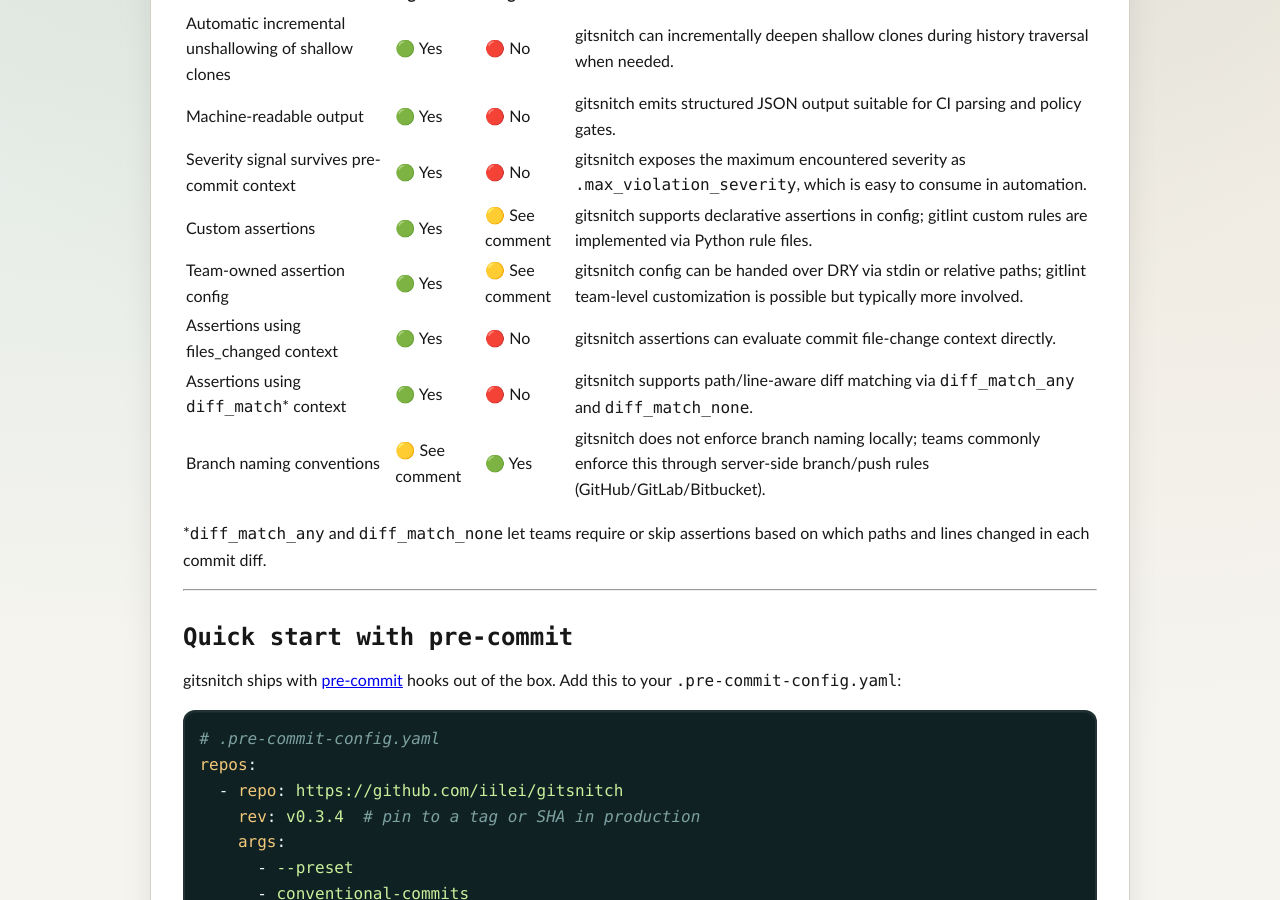
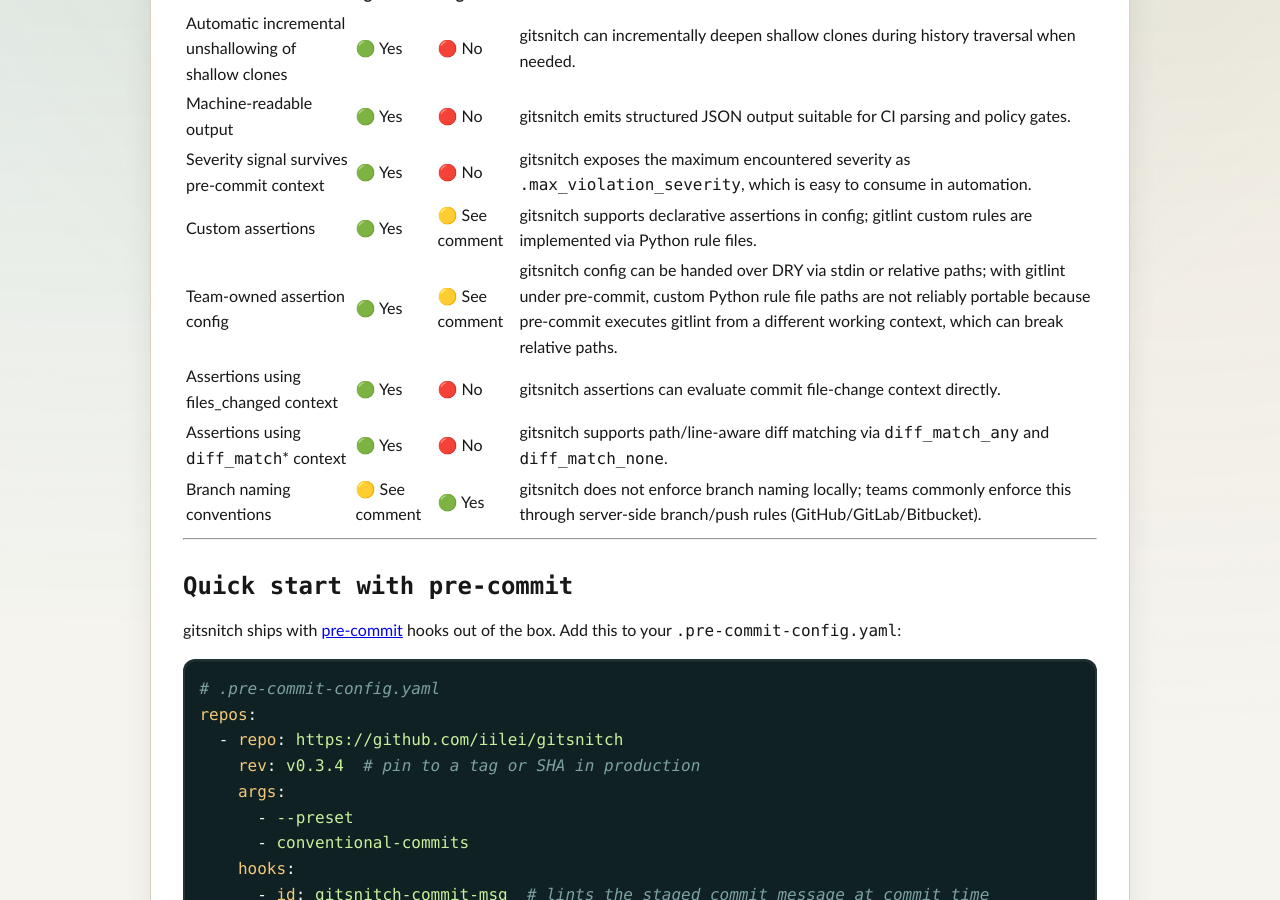
Before and after one commit to iilei/gitsnitch, a Jekyll site: the page built from index.md, in a window 1280 px wide and 900 px high, scrolled down 740 px. Built offline with Jekyll 4.4.1, drawn with Linux system fonts in a browser that asks for light colours.

Commit message:
docs: clarify the peculiarities of gitlint with pre-commit

```diff
--- a/index.md
+++ b/index.md
@@ -27,12 +27,10 @@ As [gitlint](https://github.com/jorisroovers/gitlint) is a well-known tool with
 | Machine-readable output | 🟢 Yes | 🔴 No | gitsnitch emits structured JSON output suitable for CI parsing and policy gates. |
 | Severity signal survives pre-commit context | 🟢 Yes | 🔴 No | gitsnitch exposes the maximum encountered severity as `.max_violation_severity`, which is easy to consume in automation. |
 | Custom assertions | 🟢 Yes | 🟡 See comment | gitsnitch supports declarative assertions in config; gitlint custom rules are implemented via Python rule files. |
-| Team-owned assertion config | 🟢 Yes | 🟡 See comment | gitsnitch config can be handed over DRY via stdin or relative paths; gitlint team-level customization is possible but typically more involved. |
+| Team-owned assertion config | 🟢 Yes | 🟡 See comment | gitsnitch config can be handed over DRY via stdin or relative paths; with gitlint under pre-commit, custom Python rule file paths are not reliably portable because pre-commit executes gitlint from a different working context, which can break relative paths. |
 | Assertions using files_changed context | 🟢 Yes | 🔴 No | gitsnitch assertions can evaluate commit file-change context directly. |
 | Assertions using `diff_match`* context | 🟢 Yes | 🔴 No | gitsnitch supports path/line-aware diff matching via `diff_match_any` and `diff_match_none`. |
 | Branch naming conventions | 🟡 See comment | 🟢 Yes | gitsnitch does not enforce branch naming locally; teams commonly enforce this through server-side branch/push rules (GitHub/GitLab/Bitbucket). |
-
-*`diff_match_any` and `diff_match_none` let teams require or skip assertions based on which paths and lines changed in each commit diff.
 
 ---
 
```
